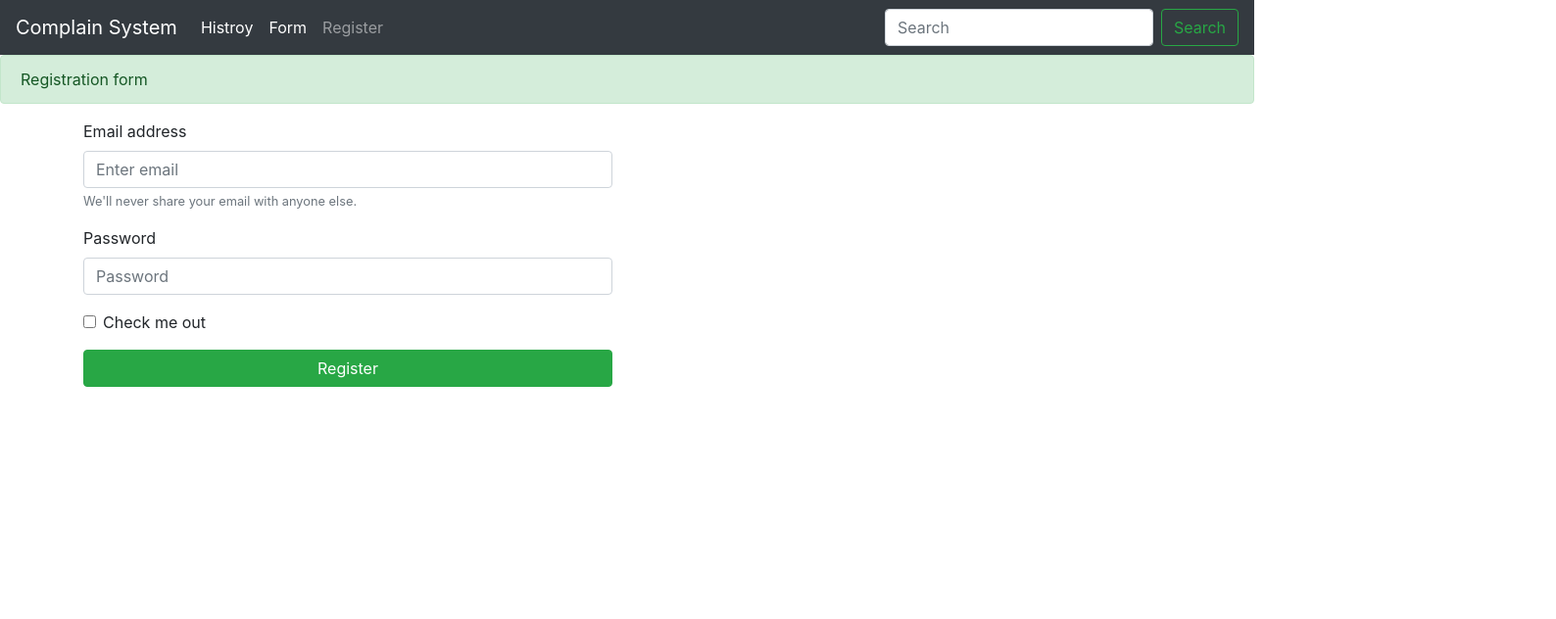
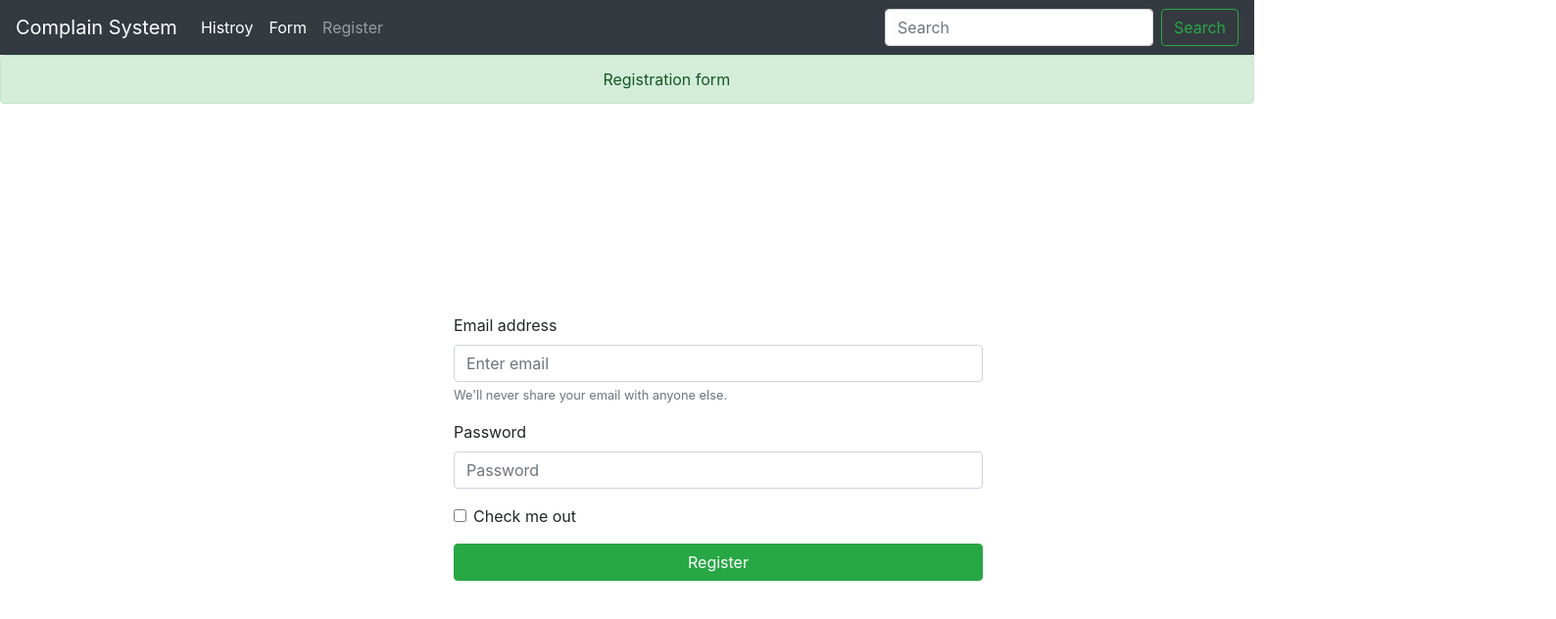
Before and after one commit to abdur-rehman-ali/term-mean-app-frontend, an Angular app: page /form in a window 1280 px wide. Shown: the top 632 px of the page at 98% size, 1588 px wide, since content can reach past the window. Built offline with nearby package versions, Linux system fonts and the light colour scheme.

Commit message:
Form updated

```diff
--- a/src/app/form/form.component.css
+++ b/src/app/form/form.component.css
@@ -0,0 +1,8 @@
+.container {
+    position: absolute;
+    top: 40%;
+    left: 35%;
+}
+p {
+    padding-left: 48%;
+}
```
